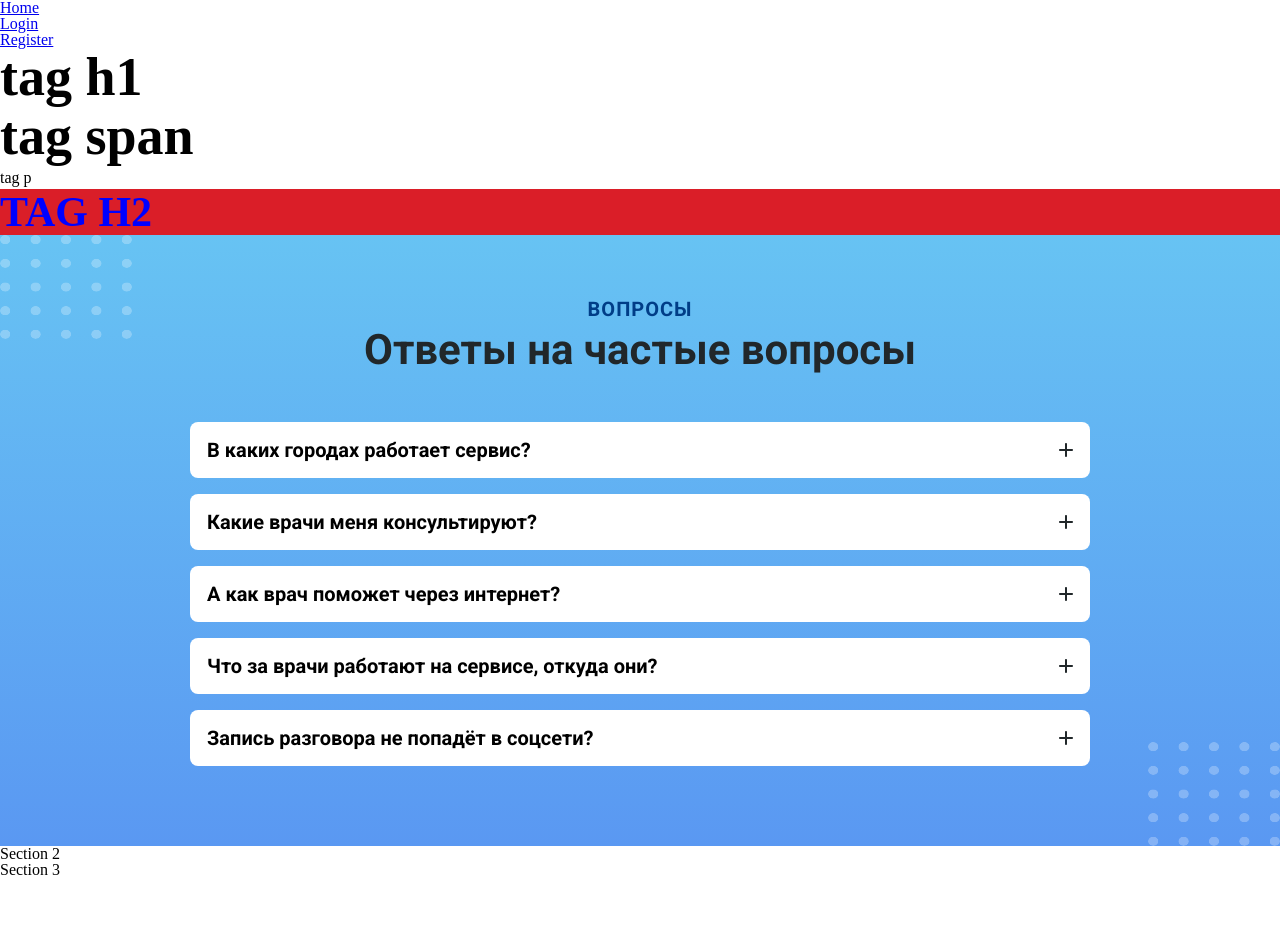
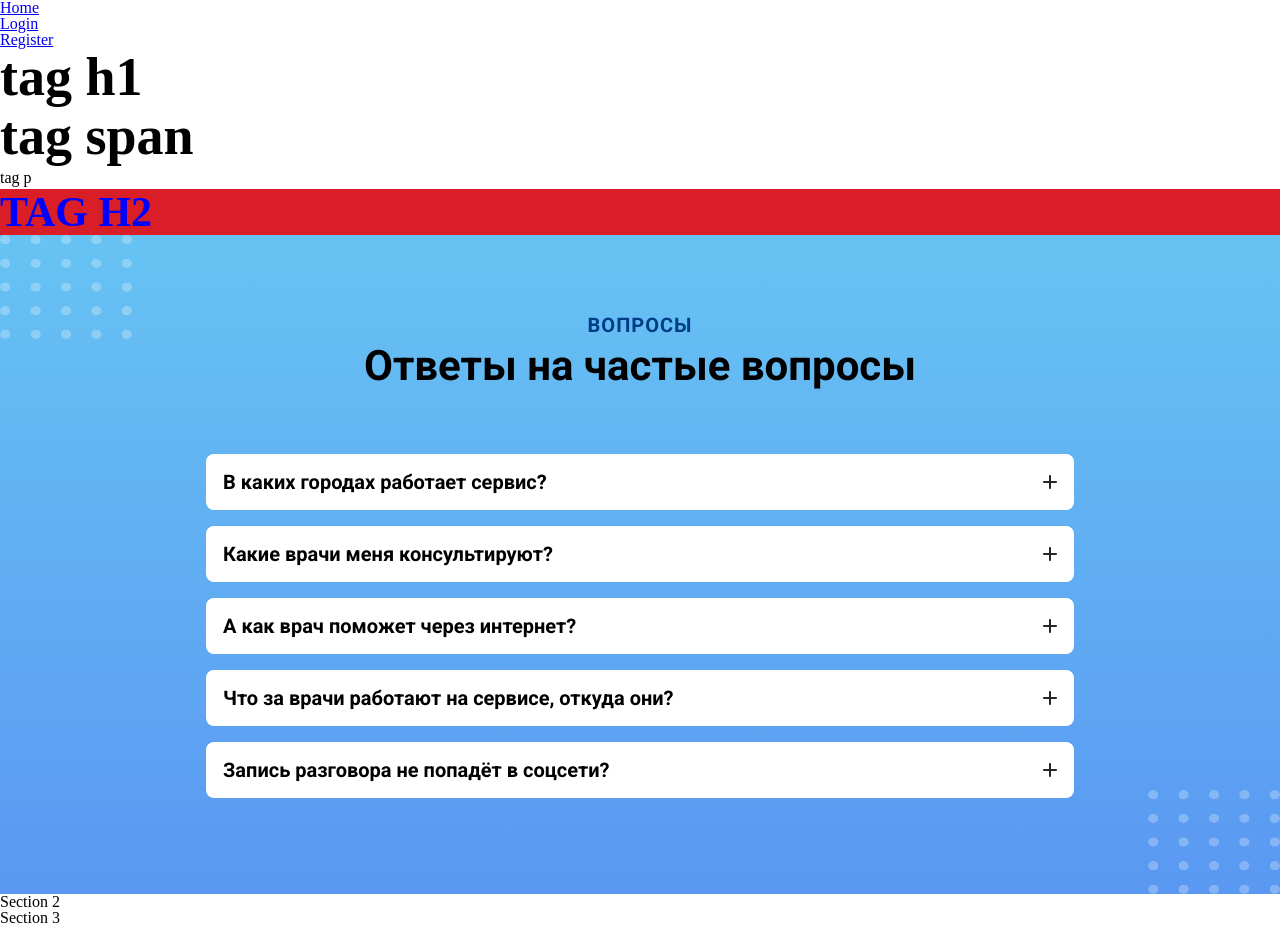
Before and after one commit to Zama21/trafalgar, a React (Vite) app: page /trafalgar/ in a window 1280 px wide. Before the commit the page ends 878 px from the top, so only its background shows below. Built offline with nearby package versions, Linux system fonts and the light colour scheme.

Commit message:
corretions and adaptations were done

```diff
--- a/src/components/QuestionBlock/QuestionBlock.tsx
+++ b/src/components/QuestionBlock/QuestionBlock.tsx
@@ -2,7 +2,6 @@ import styled from 'styled-components';
 
 import { QuestionBlockProps } from './QuestionsBlock.props';
 import QuestionItem from './QuestionItem';
-import Headling from '../Headling/Headling';
 import Typography from '../../Typography';
 
 const QuestionBlock: React.FC<QuestionBlockProps> = ({ items }) => {
@@ -11,8 +10,8 @@ const QuestionBlock: React.FC<QuestionBlockProps> = ({ items }) => {
       <TopLeftIcon src="/assets/sheet.svg" alt="Top Left Icon" />
       <BottomRightIcon src="/assets/sheet.svg" alt="Bottom Right Icon" />
       <TitleQuestion variant="h5">Вопросы</TitleQuestion>
-      <StyledHeadling>Ответы на частые вопросы</StyledHeadling>
-      <List variant="h5">
+      <QuestionHeadling variant="h2">Ответы на частые вопросы</QuestionHeadling>
+      <List>
         {items.map((item) => (
           <QuestionItem key={item.id} id={item.id} question={item.question} answer={item.answer} />
         ))}
@@ -31,8 +30,9 @@ const WrapperQuestionBlock = styled.div`
   justify-content: center;
   align-items: center;
   text-align: center;
-  padding: ${({ theme }) => theme.spacing(8)};
+  padding: ${({ theme }) => theme.spacing(10)};
   background: linear-gradient(180deg, rgb(103, 195, 243), rgb(90, 152, 242) 100%);
+
   @media screen and (max-width: 1200px) {
     > img {
       display: none;
@@ -45,13 +45,11 @@ const WrapperQuestionBlock = styled.div`
   }
 `;
 
-const List = styled(Typography)`
+const List = styled.ul`
   width: 100%;
   max-width: 900px;
   list-style-type: none;
-  @media screen and (max-width: 600px) {
-    font-size: 14px;
-  }
+  padding: 0 16px;
 `;
 
 const TopLeftIcon = styled.img`
@@ -66,8 +64,13 @@ const BottomRightIcon = styled.img`
   right: 0%;
 `;
 
-const StyledHeadling = styled(Headling)`
-  margin: 0 auto;
+const QuestionHeadling = styled(Typography)`
+  margin-bottom: ${({ theme }) => theme.spacing(8)};
+
+  @media screen and (max-width: 600px) {
+    font-size: 24px;
+    margin-bottom: ${({ theme }) => theme.spacing(4)};
+  }
 `;
 
 const TitleQuestion = styled(Typography)`
@@ -75,6 +78,6 @@ const TitleQuestion = styled(Typography)`
   letter-spacing: 1px;
   text-align: center;
   text-transform: uppercase;
-  padding-bottom: ${({ theme }) => theme.spacing(1)};
+  margin-bottom: ${({ theme }) => theme.spacing(1)};
   color: ${({ theme }) => theme.colors.Primary90};
 `;
--- a/src/components/QuestionBlock/QuestionItem.tsx
+++ b/src/components/QuestionBlock/QuestionItem.tsx
@@ -10,24 +10,17 @@ export interface QuestionItemProps {
 }
 
 const QuestionItem: React.FC<QuestionItemProps> = ({ id, question, answer }) => {
-  // Стейт, который добавляет в массив id записей
-  const [openIds, setOpenIds] = useState<number[]>([]);
+  // Булевое состояние для хранения информации, открыт вопрос или нет
+  const [isOpen, setIsOpen] = useState(false);
   // Когда ответ будет открыт, сюда будет записана высота тега с ответом
-  const [height, setHeight] = useState('');
+  const [height, setHeight] = useState('0');
   // Тут хранится доступ к тегу с ответом
   const answerRef = useRef<HTMLDivElement>(null);
 
-  // Функция, она срабатывает когда мы кликнули по записи. Открылся ответ и его id попадает в стейт
-  // Ну и если мы повторно кликнули, то он проверяет есть ли этот id в массиве, если есть, то убирает его
-  const toggleQuestion = (id: number) => {
-    if (openIds.includes(id)) {
-      setOpenIds(openIds.filter((openId) => openId !== id));
-    } else {
-      setOpenIds([...openIds, id]);
-    }
+  // Функция, она срабатывает когда мы кликнули по записи, переключает состояние isOpen
+  const toggleQuestion = () => {
+    setIsOpen(!isOpen);
   };
-
-  const isOpen = openIds.includes(id);
 
   useEffect(() => {
     if (isOpen) {
@@ -40,7 +33,7 @@ const QuestionItem: React.FC<QuestionItemProps> = ({ id, question, answer }) =>
 
   return (
     <ListItem>
-      <QuestionButton onClick={() => toggleQuestion(id)}>
+      <QuestionButton onClick={toggleQuestion}>
         <Wrapper>
           {question}
           <IconWrapper data-isopen={isOpen}>
@@ -76,12 +69,16 @@ const QuestionButton = styled.button`
   text-align: left;
   border-radius: ${({ theme }) => theme.spacing(1)};
   border: none;
+  @media screen and (max-width: 600px) {
+    font-size: 18px;
+  }
 `;
 
 const Wrapper = styled.div`
   display: flex;
   justify-content: space-between;
   align-items: center;
+  gap: 8px;
 `;
 
 const IconWrapper = styled.div<{ 'data-isopen': boolean }>`
--- a/src/pages/Home/Home.tsx
+++ b/src/pages/Home/Home.tsx
@@ -16,7 +16,7 @@ const CustomTypography = styled(Typography)`
 
 const Home: React.FC = () => {
   return (
-    <div>
+    <>
       <Typography variant="h1">tag h1</Typography>
       <Typography variant="h1" as="span">
         tag span
@@ -28,7 +28,7 @@ const Home: React.FC = () => {
       {/* <Section1 /> */}
       <Section2 />
       <Section3 />
-    </div>
+    </>
   );
 };
 
```
